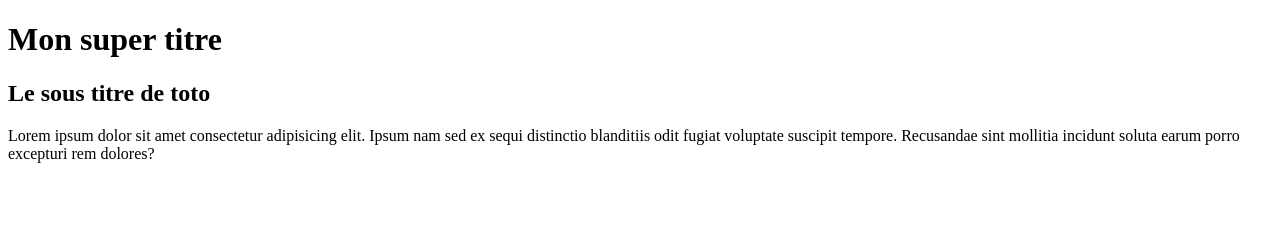
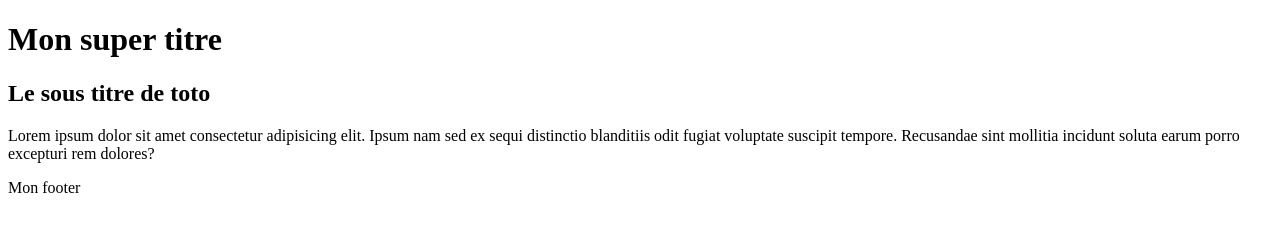
Before and after one commit to LudovicLegros/piscine-sept, a plain HTML site: page index.html in a window 1280 px wide. Drawn offline with Linux system fonts and the light colour scheme.

Commit message:
Ajout du footer

```diff
--- a/index.html
+++ b/index.html
@@ -14,5 +14,8 @@
       Recusandae sint mollitia incidunt soluta earum porro excepturi rem
       dolores?
     </p>
+    <footer>
+      <p>Mon footer</p>
+    </footer>
   </body>
 </html>
```
